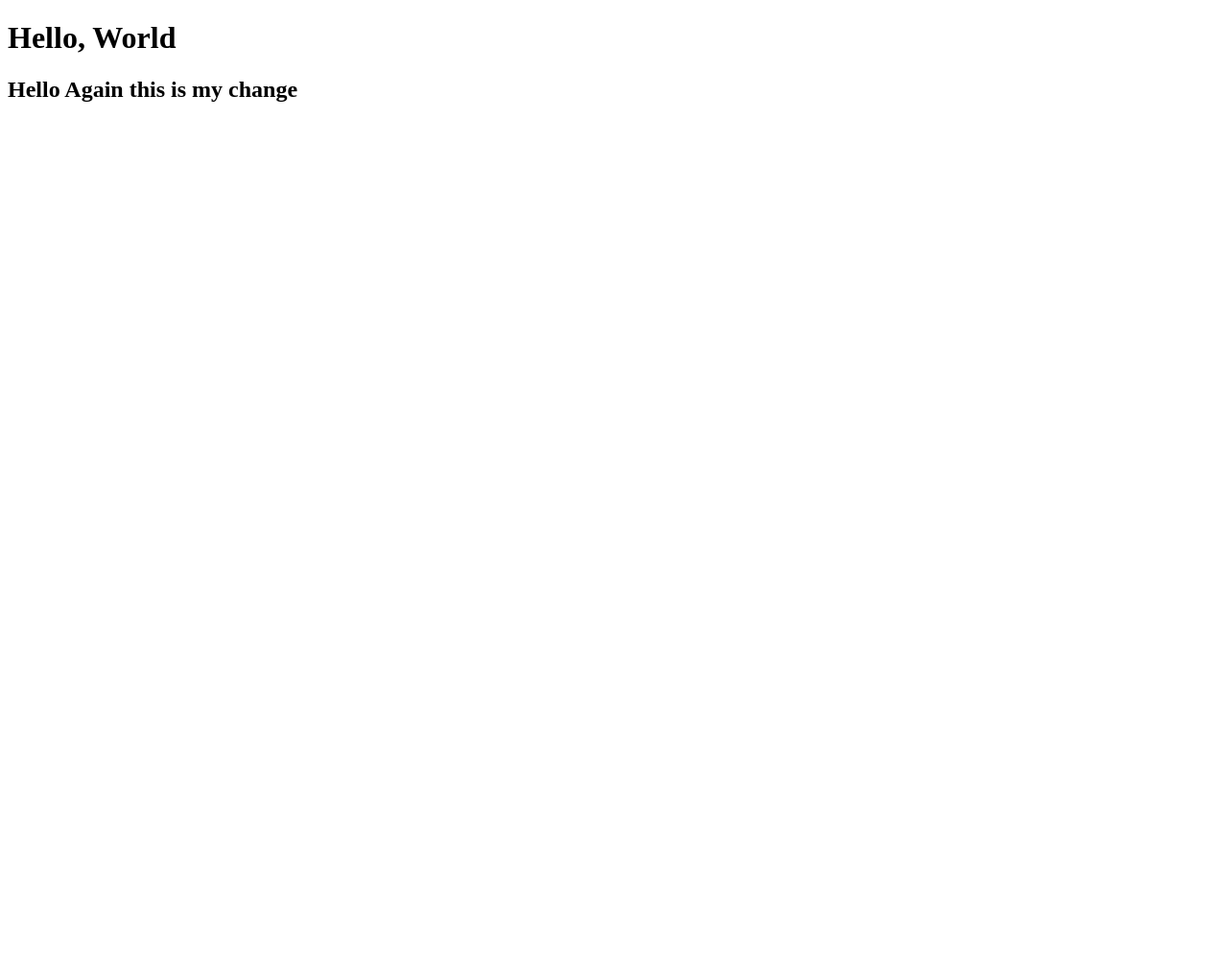
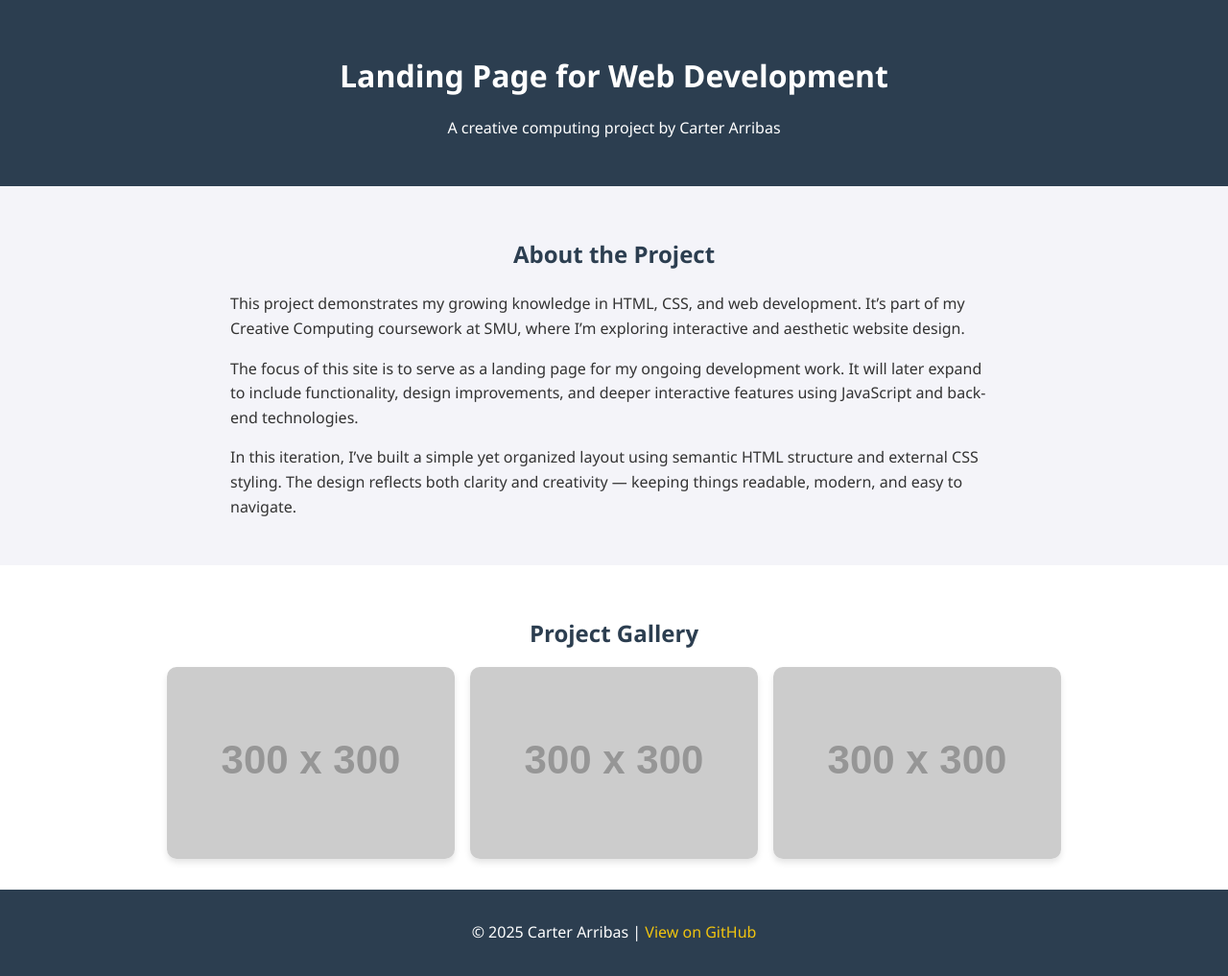
Before and after one commit to carriba17/CRCP3320_StaticWebsite, a plain HTML site: page index.html in a window 1280 px wide. Shown: the whole page at 96% size. Before the commit the page ends 800 px from the top, so only its background shows below. Drawn offline with Linux system fonts and the light colour scheme; placeholder pictures from the web are drawn by us.

Commit message:
Css update

```diff
--- a/index.html
+++ b/index.html
@@ -1,11 +1,39 @@
+<!-- Carter Arribas-->
+<!-- CRCP 3300-->
+<!-- This is My index Page for Begging html-->
+
 <!DOCTYPE html>
 <html lang="en">
-    <head>
-        <title>Hello, world</title>
-    </head>
-    <body>
-        <h1>Hello, World</h1>
-        <h2>Hello Again this is my change</h2>
-    </body>
+<head>
+    <meta charset="UTF-8">
+    <meta name="viewport" content="width=device-width, initial-scale=1.0">
+    <title>My Project Landing Page</title>
+    <link rel="stylesheet" href="style.css">
+</head>
+<body>
+    <header>
+        <h1>Landing Page for Web Development</h1>
+        <p>A creative computing project by Carter Arribas</p>
+    </header>
 
+    <section id="introduction">
+        <h2>About the Project</h2>
+        <p>This project demonstrates my growing knowledge in HTML, CSS, and web development. It’s part of my Creative Computing coursework at SMU, where I’m exploring interactive and aesthetic website design.</p>
+        <p>The focus of this site is to serve as a landing page for my ongoing development work. It will later expand to include functionality, design improvements, and deeper interactive features using JavaScript and back-end technologies.</p>
+        <p>In this iteration, I’ve built a simple yet organized layout using semantic HTML structure and external CSS styling. The design reflects both clarity and creativity — keeping things readable, modern, and easy to navigate.</p>
+    </section>
+
+    <section id="gallery">
+        <h2>Project Gallery</h2>
+        <div class="image-grid">
+            <img src="https://via.placeholder.com/300" alt="Project image 1">
+            <img src="https://via.placeholder.com/300" alt="Project image 2">
+            <img src="https://via.placeholder.com/300" alt="Project image 3">
+        </div>
+    </section>
+
+    <footer>
+        <p>© 2025 Carter Arribas | <a href="https://github.com/c_arriba17" target="_blank">View on GitHub</a></p>
+    </footer>
+</body>
 </html>
--- /dev/null
+++ b/style.css
@@ -0,0 +1,82 @@
+/* General Page Styling */
+body {
+    font-family: "Segoe UI", Roboto, Helvetica, Arial, sans-serif;
+    margin: 0;
+    padding: 0;
+    background-color: #f4f4f9;
+    color: #333;
+    line-height: 1.6;
+}
+
+/* Header */
+header {
+    background-color: #2c3e50;
+    color: white;
+    text-align: center;
+    padding: 2rem 1rem;
+}
+
+header h1 {
+    margin-bottom: 0.5rem;
+}
+
+/* Introduction Section */
+#introduction {
+    padding: 2rem;
+    max-width: 800px;
+    margin: auto;
+}
+
+#introduction h2 {
+    color: #2c3e50;
+    text-align: center;
+}
+
+/* Gallery */
+#gallery {
+    background-color: #fff;
+    padding: 2rem;
+    text-align: center;
+}
+
+#gallery h2 {
+    color: #2c3e50;
+    margin-bottom: 1rem;
+}
+
+.image-grid {
+    display: flex;
+    flex-wrap: wrap;
+    justify-content: center;
+    gap: 1rem;
+}
+
+.image-grid img {
+    border-radius: 10px;
+    width: 300px;
+    height: 200px;
+    object-fit: cover;
+    box-shadow: 0 4px 6px rgba(0, 0, 0, 0.1);
+    transition: transform 0.3s ease;
+}
+
+.image-grid img:hover {
+    transform: scale(1.05);
+}
+
+/* Footer */
+footer {
+    background-color: #2c3e50;
+    color: white;
+    text-align: center;
+    padding: 1rem;
+}
+
+footer a {
+    color: #f1c40f;
+    text-decoration: none;
+}
+
+footer a:hover {
+    text-decoration: underline;
+}
```
